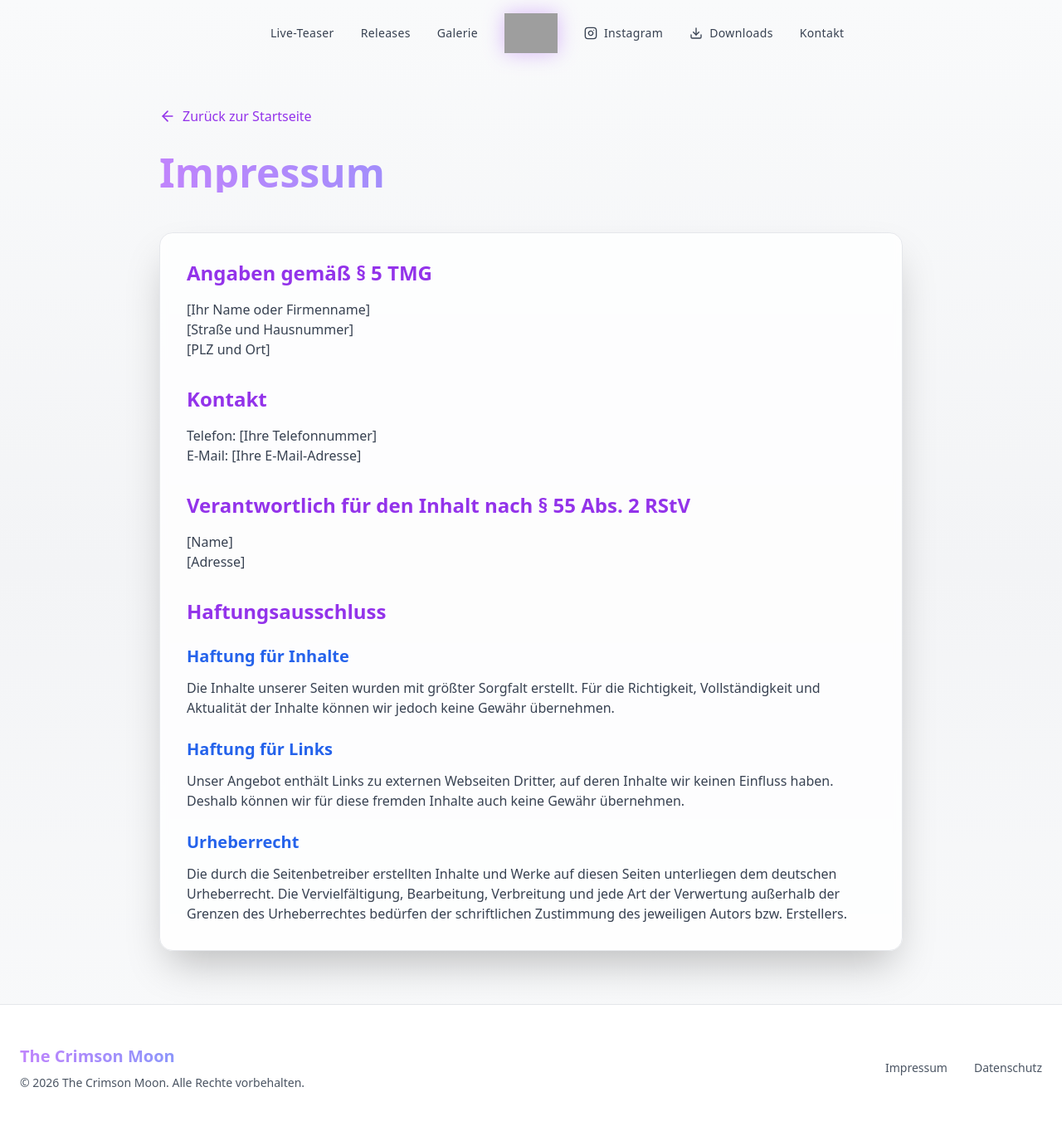
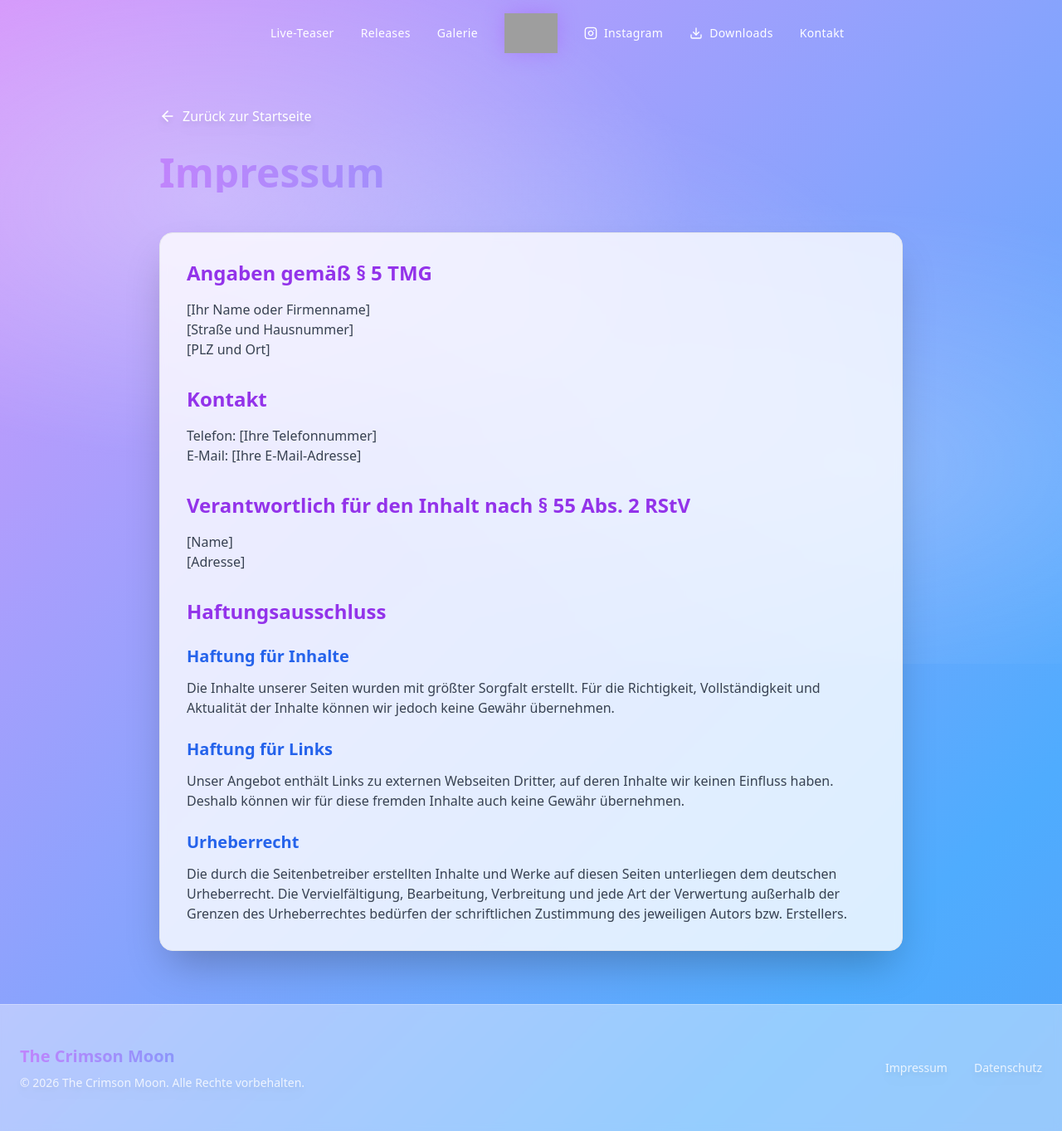
Before and after one commit to TimFr99/TCM2, a React (Vite) app: page /impressum in a window 1280 px wide. Shown: the whole page at 83% size. Built offline with nearby package versions, Linux system fonts and the light colour scheme; grey boxes are pictures that could not be loaded.

Commit message:
Add animated background & glassmorphism

```diff
--- a/src/components/Footer.tsx
+++ b/src/components/Footer.tsx
@@ -3,14 +3,14 @@ import { SITE_DATA } from '../data/constants';
 
 export const Footer = () => {
   return (
-    <footer className="bg-white border-t border-gray-200 py-12 px-6">
+    <footer className="bg-white/40 backdrop-blur-sm border-t border-white/30 py-12 px-6">
       <div className="max-w-7xl mx-auto">
         <div className="flex flex-col md:flex-row items-center justify-between gap-6">
           <div className="text-center md:text-left">
             <p className="text-xl font-bold text-transparent bg-clip-text bg-gradient-to-r from-purple-400 to-blue-400">
               {SITE_DATA.bandName}
             </p>
-            <p className="text-sm text-gray-600 mt-2">
+            <p className="text-sm text-white/80 mt-2 drop-shadow-lg">
               © {new Date().getFullYear()} {SITE_DATA.bandName}. Alle Rechte vorbehalten.
             </p>
           </div>
@@ -18,13 +18,13 @@ export const Footer = () => {
           <div className="flex gap-8">
             <Link
               to="/impressum"
-              className="text-gray-600 hover:text-purple-600 transition-colors duration-300 text-sm"
+              className="text-white/80 hover:text-purple-300 transition-colors duration-300 text-sm drop-shadow-lg"
             >
               Impressum
             </Link>
             <Link
               to="/datenschutz"
-              className="text-gray-600 hover:text-purple-600 transition-colors duration-300 text-sm"
+              className="text-white/80 hover:text-purple-300 transition-colors duration-300 text-sm drop-shadow-lg"
             >
               Datenschutz
             </Link>
--- a/src/components/GallerySection.tsx
+++ b/src/components/GallerySection.tsx
@@ -2,7 +2,7 @@ import { SITE_DATA } from '../data/constants';
 
 export const GallerySection = () => {
   return (
-    <section id="galerie" className="py-24 px-6 bg-gradient-to-b from-gray-50 via-gray-100 to-gray-50">
+    <section id="galerie" className="py-24 px-6 bg-white/30 backdrop-blur-sm">
       <div className="max-w-7xl mx-auto">
         <h2 className="text-4xl md:text-5xl lg:text-6xl font-bold text-center mb-20 text-transparent bg-clip-text bg-gradient-to-r from-green-400 via-blue-400 to-cyan-400 drop-shadow-[0_0_20px_rgba(34,211,238,0.5)]">
           Galerie
--- a/src/components/Navbar.tsx
+++ b/src/components/Navbar.tsx
@@ -33,19 +33,19 @@ export const Navbar = () => {
           <div className="flex items-center gap-8 flex-1 justify-end">
             <button
               onClick={() => scrollToSection('live-teaser')}
-              className="text-gray-700 hover:text-purple-600 transition-colors duration-300 text-sm tracking-wide font-light hover:drop-shadow-[0_0_8px_rgba(168,85,247,0.5)]"
+              className="text-white hover:text-purple-300 transition-colors duration-300 text-sm tracking-wide font-light hover:drop-shadow-[0_0_8px_rgba(168,85,247,0.5)]"
             >
               Live-Teaser
             </button>
             <button
               onClick={() => scrollToSection('releases')}
-              className="text-gray-700 hover:text-purple-600 transition-colors duration-300 text-sm tracking-wide font-light hover:drop-shadow-[0_0_8px_rgba(168,85,247,0.5)]"
+              className="text-white hover:text-purple-300 transition-colors duration-300 text-sm tracking-wide font-light hover:drop-shadow-[0_0_8px_rgba(168,85,247,0.5)]"
             >
               Releases
             </button>
             <button
               onClick={() => scrollToSection('galerie')}
-              className="text-gray-700 hover:text-purple-600 transition-colors duration-300 text-sm tracking-wide font-light hover:drop-shadow-[0_0_8px_rgba(168,85,247,0.5)]"
+              className="text-white hover:text-purple-300 transition-colors duration-300 text-sm tracking-wide font-light hover:drop-shadow-[0_0_8px_rgba(168,85,247,0.5)]"
             >
               Galerie
             </button>
@@ -69,7 +69,7 @@ export const Navbar = () => {
               href={SITE_DATA.navbar.instagramUrl}
               target="_blank"
               rel="noopener noreferrer"
-              className="text-gray-700 hover:text-purple-600 transition-colors duration-300 text-sm tracking-wide font-light flex items-center gap-2 hover:drop-shadow-[0_0_8px_rgba(168,85,247,0.5)]"
+              className="text-white hover:text-purple-300 transition-colors duration-300 text-sm tracking-wide font-light flex items-center gap-2 hover:drop-shadow-[0_0_8px_rgba(168,85,247,0.5)]"
             >
               <Instagram size={16} />
               Instagram
@@ -78,14 +78,14 @@ export const Navbar = () => {
               href={SITE_DATA.navbar.downloadPdfUrl}
               target="_blank"
               rel="noopener noreferrer"
-              className="text-gray-700 hover:text-purple-600 transition-colors duration-300 text-sm tracking-wide font-light flex items-center gap-2 hover:drop-shadow-[0_0_8px_rgba(168,85,247,0.5)]"
+              className="text-white hover:text-purple-300 transition-colors duration-300 text-sm tracking-wide font-light flex items-center gap-2 hover:drop-shadow-[0_0_8px_rgba(168,85,247,0.5)]"
             >
               <Download size={16} />
               Downloads
             </a>
             <a
               href={`mailto:${SITE_DATA.navbar.contactEmail}`}
-              className="text-gray-700 hover:text-purple-600 transition-colors duration-300 text-sm tracking-wide font-light hover:drop-shadow-[0_0_8px_rgba(168,85,247,0.5)]"
+              className="text-white hover:text-purple-300 transition-colors duration-300 text-sm tracking-wide font-light hover:drop-shadow-[0_0_8px_rgba(168,85,247,0.5)]"
             >
               Kontakt
             </a>
--- a/src/components/ReleasesSection.tsx
+++ b/src/components/ReleasesSection.tsx
@@ -3,7 +3,7 @@ import { SITE_DATA } from '../data/constants';
 
 export const ReleasesSection = () => {
   return (
-    <section id="releases" className="py-24 px-6 bg-gradient-to-b from-gray-50 via-white to-gray-50">
+    <section id="releases" className="py-24 px-6 bg-white/20 backdrop-blur-sm">
       <div className="max-w-5xl mx-auto">
         <h2 className="text-4xl md:text-5xl lg:text-6xl font-bold text-center mb-20 text-transparent bg-clip-text bg-gradient-to-r from-blue-400 via-purple-400 to-green-400 drop-shadow-[0_0_20px_rgba(168,85,247,0.5)]">
           Releases
--- a/src/index.css
+++ b/src/index.css
@@ -8,7 +8,31 @@
   }
 
   body {
-    @apply bg-gray-50 text-gray-900;
+    @apply text-gray-900;
+    background: linear-gradient(135deg, #667eea 0%, #764ba2 25%, #f093fb 50%, #4facfe 75%, #667eea 100%);
+    background-size: 400% 400%;
+    animation: gradient-shift 15s ease infinite;
+    position: relative;
+  }
+
+  body::before {
+    content: '';
+    position: fixed;
+    top: 0;
+    left: 0;
+    width: 100%;
+    height: 100%;
+    background:
+      radial-gradient(ellipse at 20% 30%, rgba(255, 255, 255, 0.3) 0%, transparent 40%),
+      radial-gradient(ellipse at 80% 70%, rgba(255, 255, 255, 0.2) 0%, transparent 40%),
+      radial-gradient(ellipse at 50% 50%, rgba(255, 255, 255, 0.15) 0%, transparent 50%);
+    pointer-events: none;
+    z-index: 1;
+  }
+
+  body > * {
+    position: relative;
+    z-index: 2;
   }
 }
 
@@ -44,4 +68,16 @@
       filter: drop-shadow(0 0 50px rgba(168, 85, 247, 0.9));
     }
   }
+
+  @keyframes gradient-shift {
+    0% {
+      background-position: 0% 50%;
+    }
+    50% {
+      background-position: 100% 50%;
+    }
+    100% {
+      background-position: 0% 50%;
+    }
+  }
 }
--- a/src/pages/DatenschutzPage.tsx
+++ b/src/pages/DatenschutzPage.tsx
@@ -5,14 +5,14 @@ import { Footer } from '../components/Footer';
 
 export const DatenschutzPage = () => {
   return (
-    <div className="min-h-screen bg-gradient-to-b from-gray-50 via-gray-100 to-gray-50">
+    <div className="min-h-screen">
       <Navbar />
 
       <div className="pt-32 pb-16 px-6">
         <div className="max-w-4xl mx-auto">
           <Link
             to="/"
-            className="inline-flex items-center gap-2 text-purple-600 hover:text-purple-700 transition-colors mb-8"
+            className="inline-flex items-center gap-2 text-white hover:text-purple-300 transition-colors mb-8 drop-shadow-lg"
           >
             <ArrowLeft size={20} />
             Zurück zur Startseite
--- a/src/pages/ImpressumPage.tsx
+++ b/src/pages/ImpressumPage.tsx
@@ -5,14 +5,14 @@ import { Footer } from '../components/Footer';
 
 export const ImpressumPage = () => {
   return (
-    <div className="min-h-screen bg-gradient-to-b from-gray-50 via-gray-100 to-gray-50">
+    <div className="min-h-screen">
       <Navbar />
 
       <div className="pt-32 pb-16 px-6">
         <div className="max-w-4xl mx-auto">
           <Link
             to="/"
-            className="inline-flex items-center gap-2 text-purple-600 hover:text-purple-700 transition-colors mb-8"
+            className="inline-flex items-center gap-2 text-white hover:text-purple-300 transition-colors mb-8 drop-shadow-lg"
           >
             <ArrowLeft size={20} />
             Zurück zur Startseite
```
Also changed, not shown: src/components/TeaserSection.tsx (+4 -4 lines).
